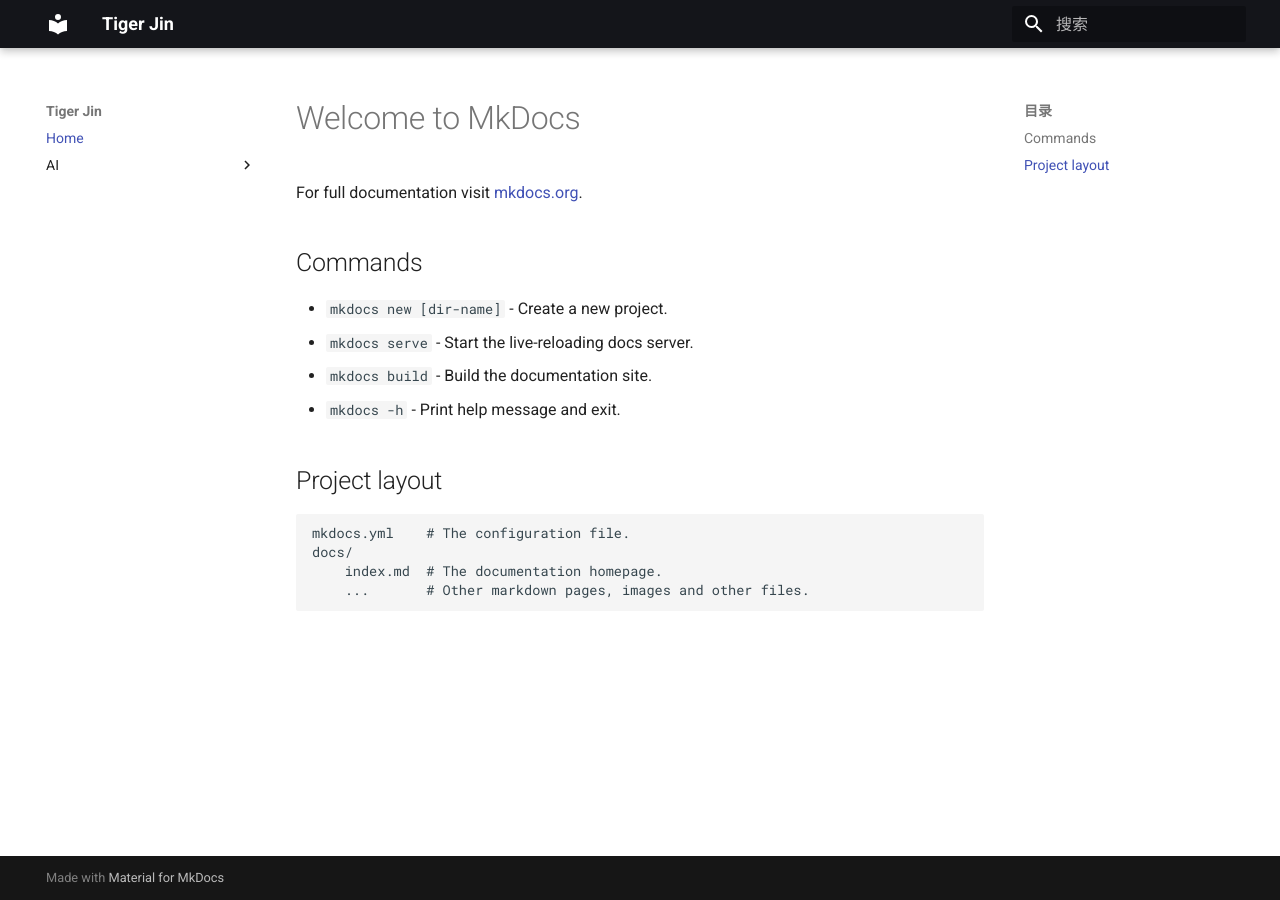
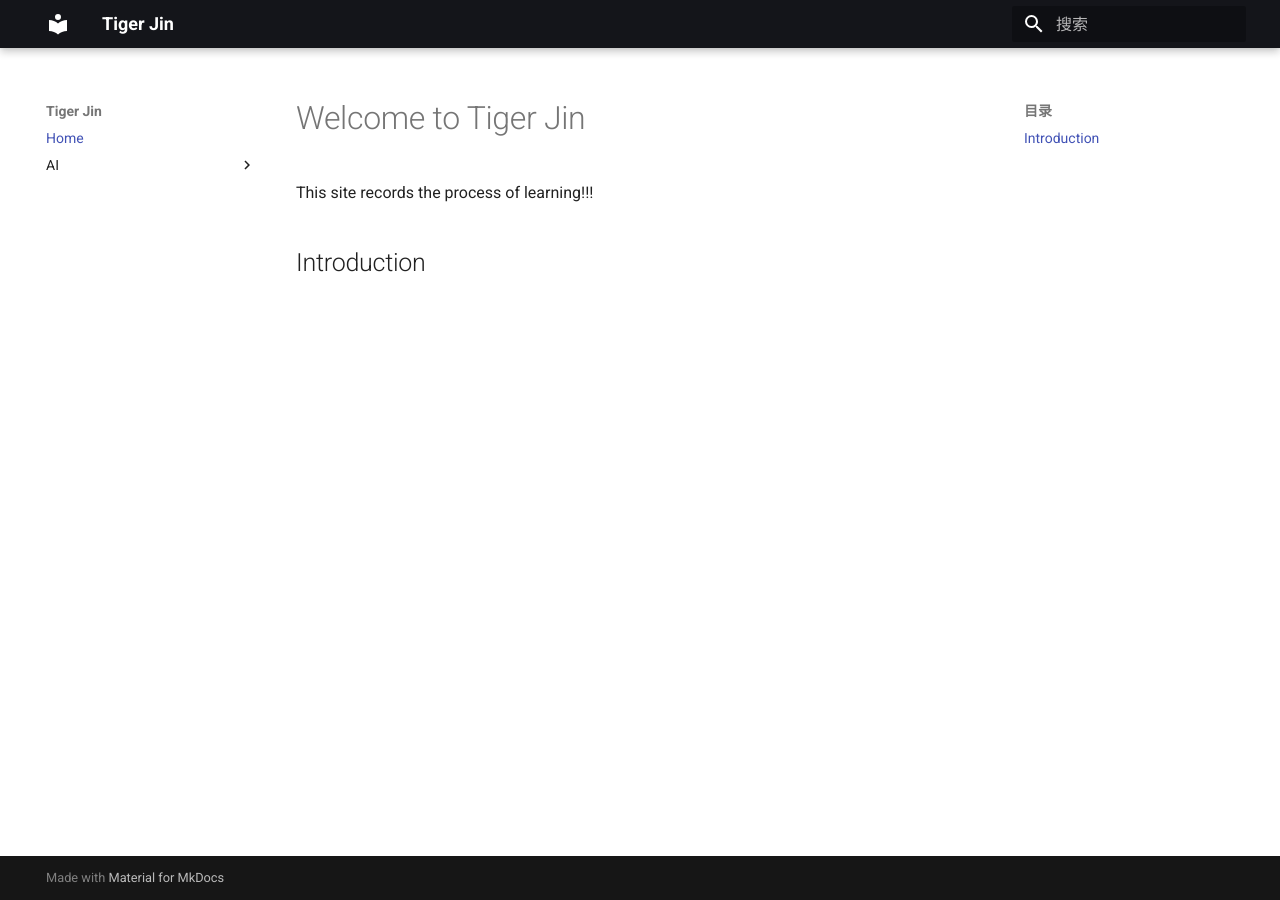
Before and after one commit to process852/process852.github.io, an MkDocs documentation site: the page built from docs/index.md, in a window 1280 px wide. Built offline with MkDocs 1.6.1 and Material for MkDocs 9.7.7, drawn with Linux system fonts in a browser that asks for light colours.

Commit message:
modify for check the CI/CD function

```diff
--- a/docs/index.md
+++ b/docs/index.md
@@ -1,17 +1,5 @@
-# Welcome to MkDocs
+# Welcome to Tiger Jin
 
-For full documentation visit [mkdocs.org](https://www.mkdocs.org).
+This site records the process of learning!!!
 
-## Commands
-
-* `mkdocs new [dir-name]` - Create a new project.
-* `mkdocs serve` - Start the live-reloading docs server.
-* `mkdocs build` - Build the documentation site.
-* `mkdocs -h` - Print help message and exit.
-
-## Project layout
-
-    mkdocs.yml    # The configuration file.
-    docs/
-        index.md  # The documentation homepage.
-        ...       # Other markdown pages, images and other files.
+## Introduction
```
Also changed, not shown: docs/cv/demo1.md (+1 -0 lines).
